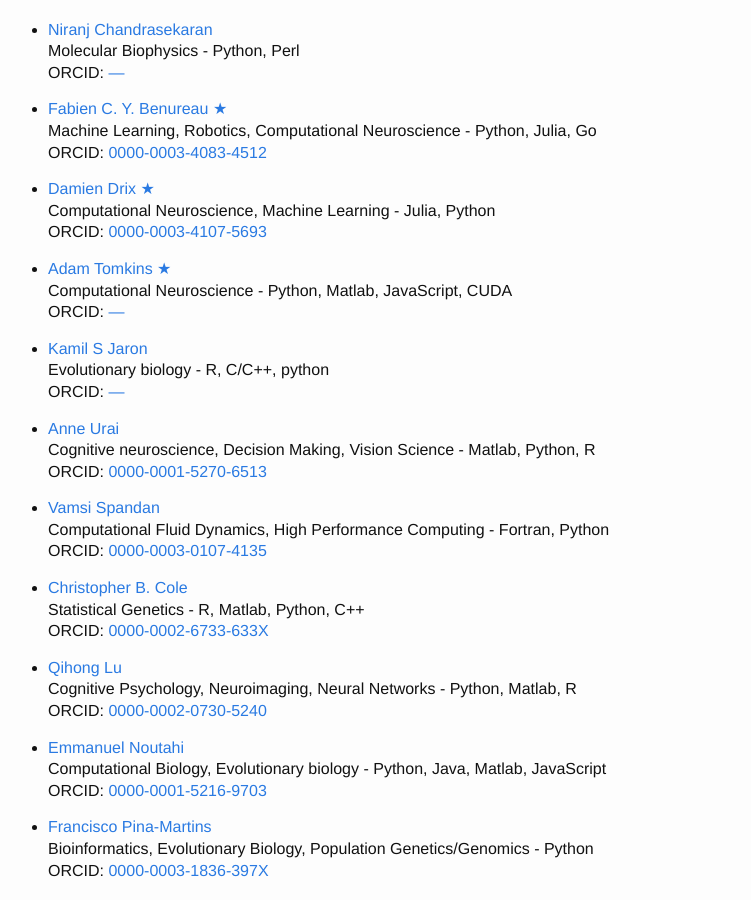
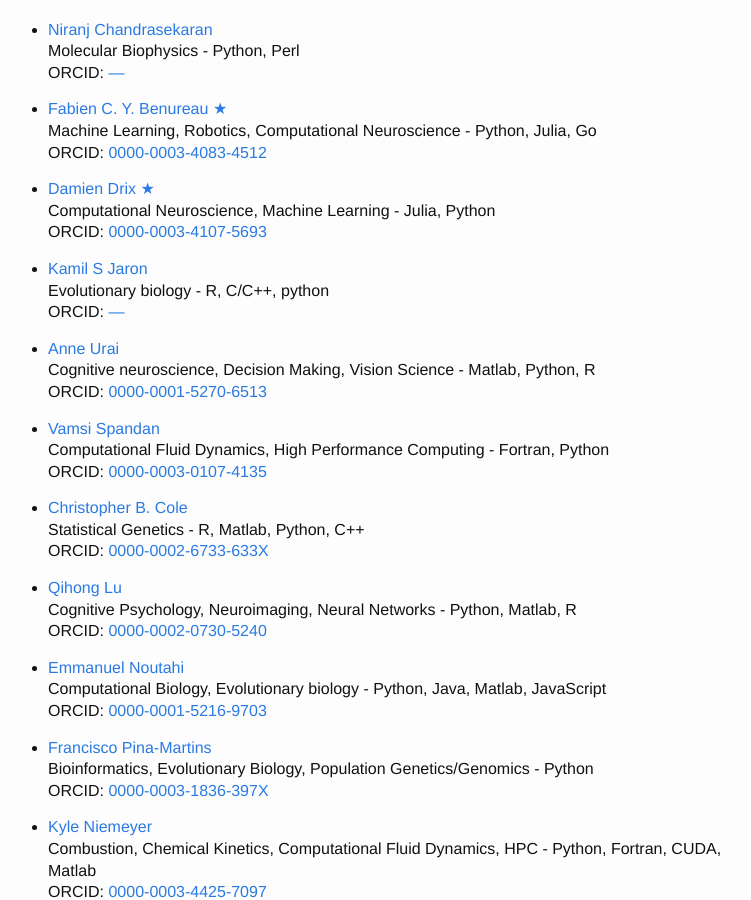
Before and after one commit to ReScience/rescience.github.io, a Jekyll site: the page built from 04-board.md, in a window 1280 px wide and 900 px high, scrolled down 5368 px. Shown: the whole window, without its empty margins (252-1003 px from the left). Built offline with Jekyll 4.4.1, drawn with Linux system fonts in a browser that asks for light colours; our own code applies the rules of GitHub Pages for plain Markdown files.

Commit message:
Remove Adam Tomkins because he did not answered invitation twice (bad account address maybe?)

```diff
--- a/04-board.md
+++ b/04-board.md
@@ -325,11 +325,6 @@
   Computational Neuroscience, Machine Learning - Julia, Python
   ORCID: [0000-0003-4107-5693](http://orcid.org/0000-0003-4107-5693)
 
-* [Adam Tomkins](https://github.com/AdamRTomkins)
-  [★](https://github.com/ReScience/ReScience-submission/pull/27)
-  Computational Neuroscience - Python, Matlab, JavaScript, CUDA
-  ORCID: [---](http://orcid.org/)
-
 * [Kamil S Jaron](https://github.com/KamilSJaron)
   Evolutionary biology - R, C/C++, python
   ORCID: [---](http://orcid.org/)
```
